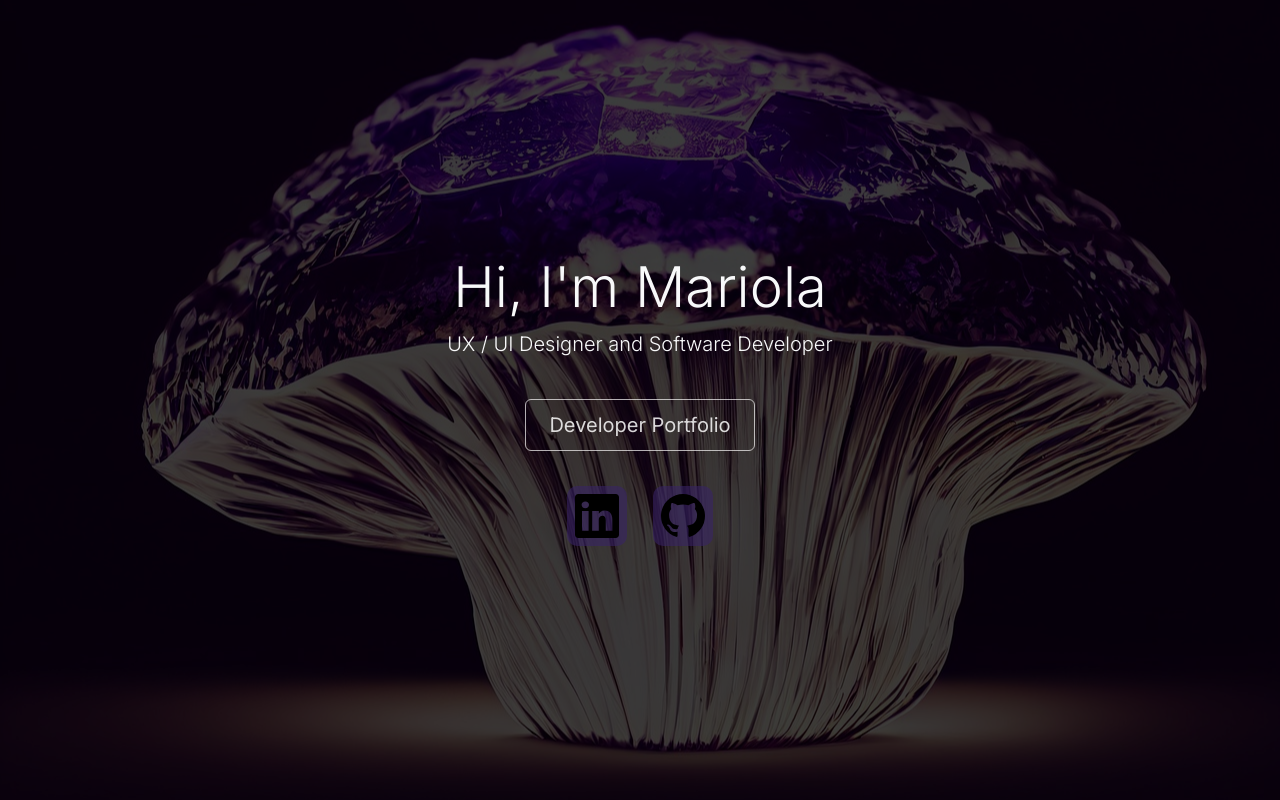
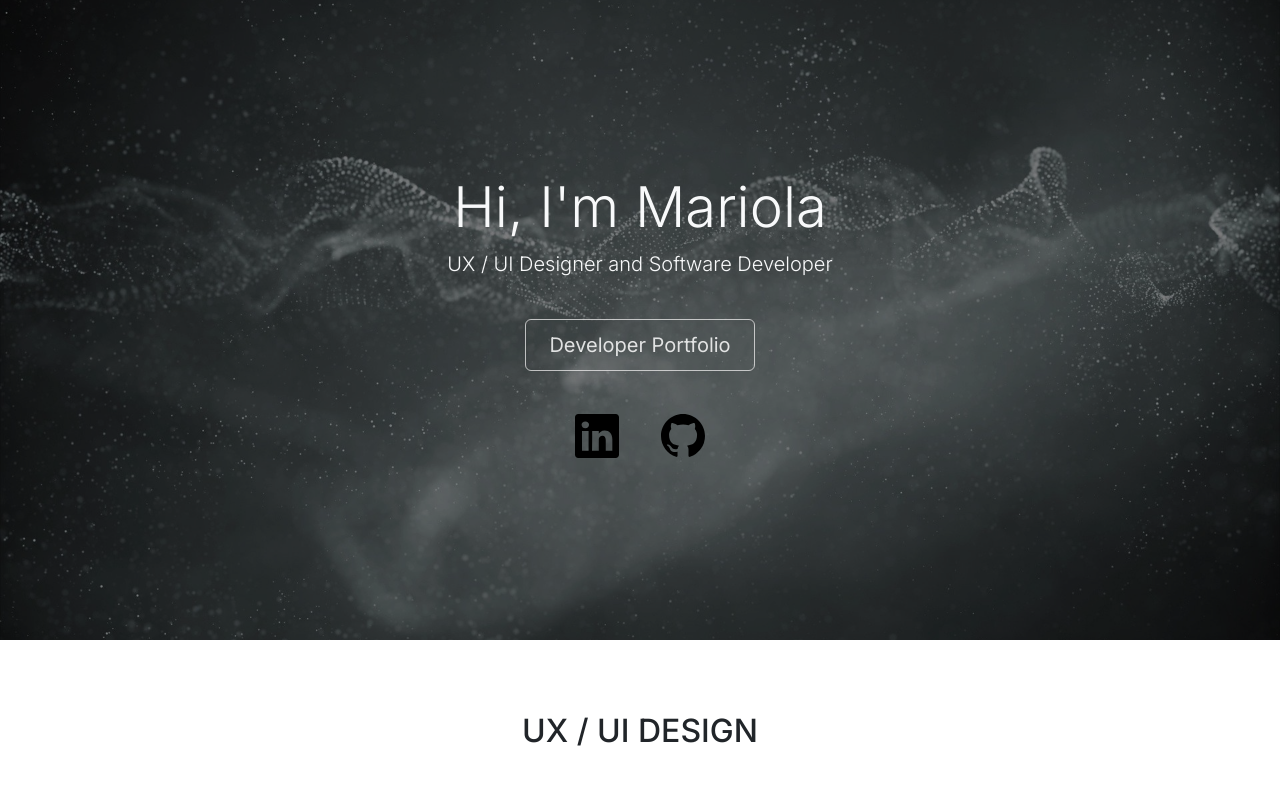
Before and after one commit to MariolaH/Design-Portfolio, a Next.js app: page / in a window 1280 px wide. Shown: the top 800 px of the page. Built offline with nearby package versions, Linux system fonts and the light colour scheme.

Commit message:
update hero image

```diff
--- a/src/app/styles/global.css
+++ b/src/app/styles/global.css
@@ -34,7 +34,10 @@ header::before {
   left: 0;
   width: 100%;
   height: 100%;
-  background: rgba(0, 0, 0, 0.76); /* Adjust the alpha value for dimming effect */
+  /* background: rgba(0, 0, 0, 0.76);  */
+  /* Adjust the alpha value for dimming effect */
+  /* background: rgba(27, 6, 29, 0.76);  */
+  background: rgba(11, 11, 11, 0.521);
   z-index: 1;
 }
 
@@ -52,13 +55,16 @@ header p {
 }
 
 .homepageHeader {
-  background-image: url("/crystal-7428278_1280.jpg");
-  background-size: cover;
+  /* background-image: url("/crystal-7428278_1280.jpg"); */
+  /* background-image: url("/likes.png"); */
+  background-image: url("/1.jpg");
+  background-size: center;
   background-position: center;
-  height: 100vh; /* Fill the viewport height */
+  height: 80vh; /* Fill the viewport height */
   display: flex;
   flex-direction: column;
   justify-content: center;
+  /* filter: blur(0.20px); */
 }
 
 @media (max-width: 768px) {
@@ -123,7 +129,8 @@ header p {
 }
 
 .btn-purple {
-  background-color: rgba(57, 36, 103, 0.576);
+  /* background-color: rgba(76, 35, 163, 0.576); */
+  /* background-color: rgba(50, 49, 51, 0.576); */
   color: white;
   display: flex;
   align-items: center;
@@ -135,7 +142,8 @@ header p {
 }
 
 .btn-purple:hover {
-  background-color: #5D3587; /* Bootstrap's purple */
+  /* background-color: #5D3587; */
+  background-color: #f9f8fa9a;
 }
 
 .icon-svg {
```
Also changed, not shown: public/1.jpg (added).
